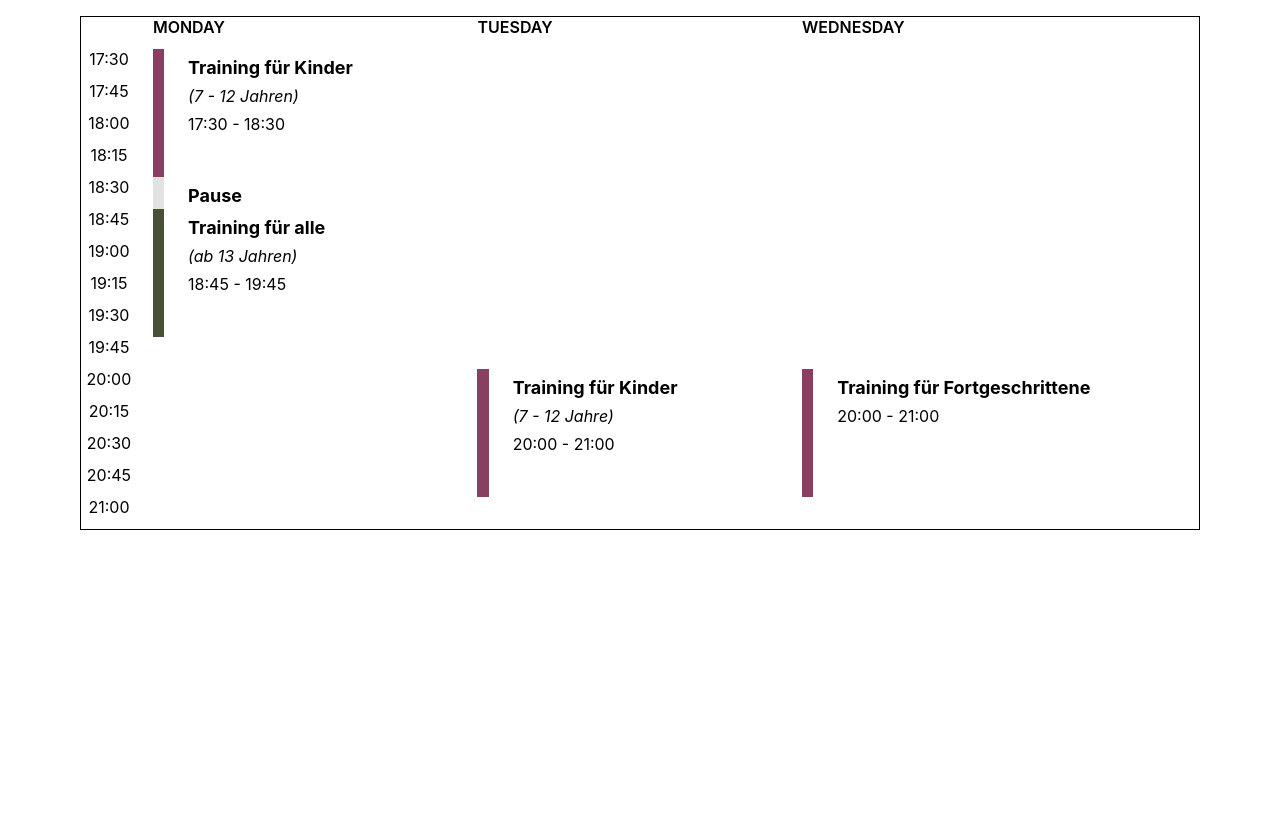
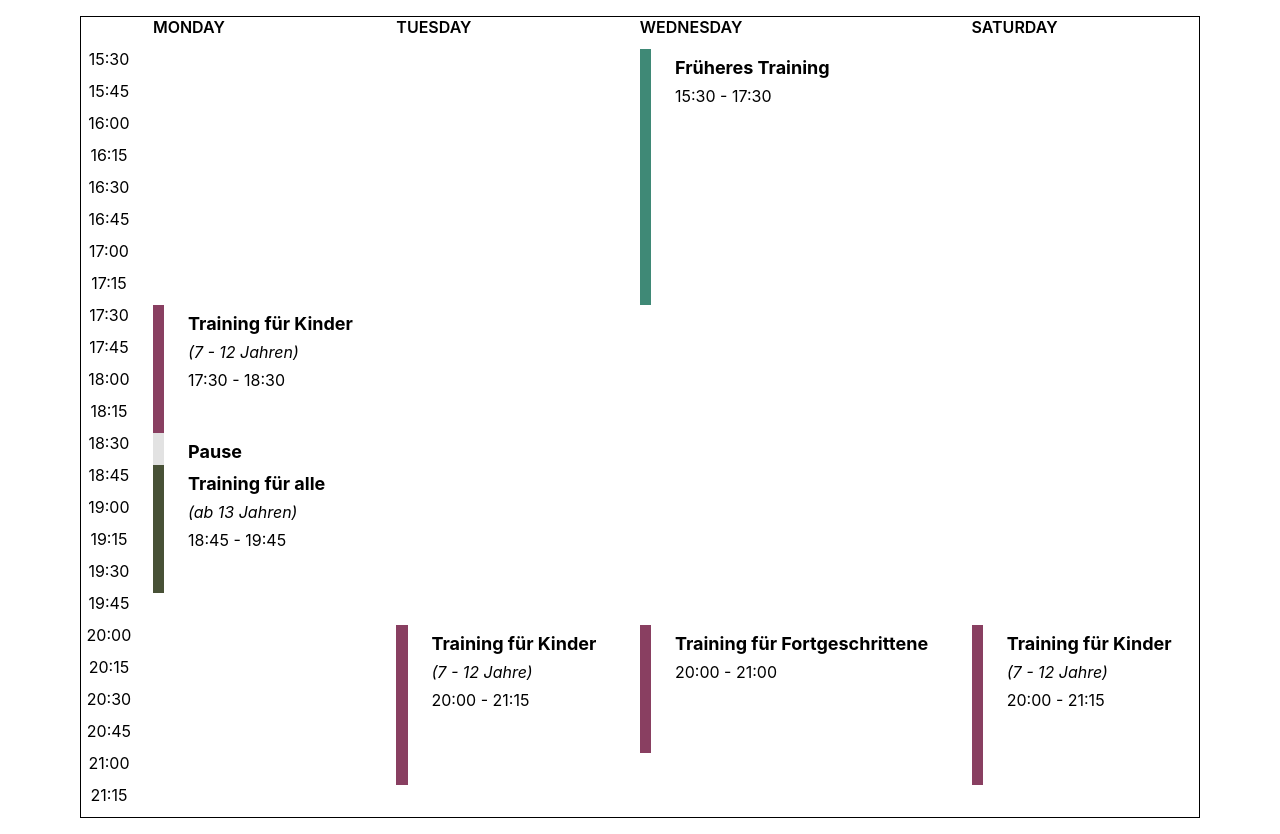
Before and after one commit to acoria/yeoljeong-timetable.react, a React (Create React App) app: page / in a window 1280 px wide. Before the commit the page ends 800 px from the top, so only its background shows below. Built offline with nearby package versions, Linux system fonts and the light colour scheme.

Commit message:
Remove unnecessary event

```diff
--- a/src/App.tsx
+++ b/src/App.tsx
@@ -37,25 +37,33 @@ function App() {
       startTime: new Date(2024, 11, 19, 20),
       endTime: new Date(2024, 11, 19, 21),
     },
-    // {
-    //   title: "Früher Training",
-    //   color: "#893F61",
-    //   weekday: Weekday.WEDNESDAY,
-    //   startTime: new Date(2024, 11, 19, 17, 30),
-    //   endTime: new Date(2024, 11, 19, 18, 30),
-    // },
+    {
+      title: "Früheres Training",
+      color: "#3f8976",
+      weekdayIndex: Weekday.WEDNESDAY,
+      startTime: new Date(2024, 11, 19, 15, 30),
+      endTime: new Date(2024, 11, 19, 17, 30),
+    },
     {
       title: "Training für Kinder",
       color: "#893F61",
       weekdayIndex: Weekday.TUESDAY,
-      startTime: new Date(2024, 11, 19, 20),
-      endTime: new Date(2024, 11, 19, 21),
+      startTime: new Date(2024, 11, 19, 20, 0),
+      endTime: new Date(2024, 11, 19, 21, 15),
+      ageInfo: "7 - 12 Jahre",
+    },
+    {
+      title: "Training für Kinder",
+      color: "#893F61",
+      weekdayIndex: Weekday.SATURDAY,
+      startTime: new Date(2024, 11, 19, 20, 0),
+      endTime: new Date(2024, 11, 19, 21, 15),
       ageInfo: "7 - 12 Jahre",
     },
     // {
     //   title: "Training für Kinder",
     //   color: "#36d1b7",
-    //   weekday: Weekday.WEDNESDAY,
+    //   weekdayIndex: Weekday.WEDNESDAY,
     //   startTime: new Date(2024, 11, 19, 13),
     //   endTime: new Date(2024, 11, 19, 14),
     //   ageInfo: "7 - 12 Jahre",
--- a/src/timetable/timetable/ITimetableProps.ts
+++ b/src/timetable/timetable/ITimetableProps.ts
@@ -7,6 +7,5 @@ export interface ITimetableProps {
   mode: TimetableMode;
   onBlockSignIn?: (plannedBlock: IPlannedBlock) => void;
   onBlockSignOut?: (plannedBlock: IPlannedBlock) => void;
-  //   onBlockCreate?: (plannedBlock: IPlannedBlock) => void;
   showEmptyDays?: boolean;
 }
```
